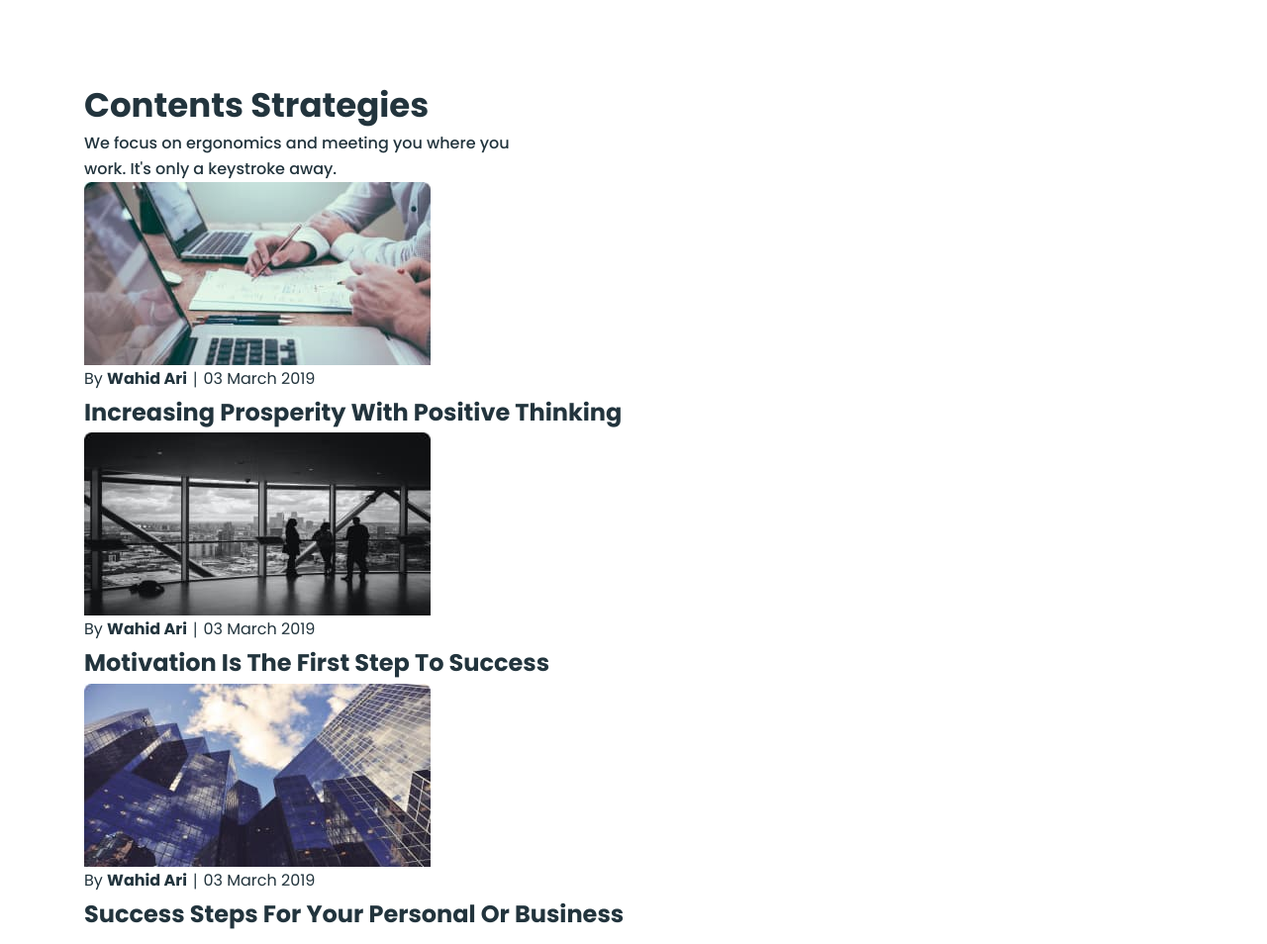
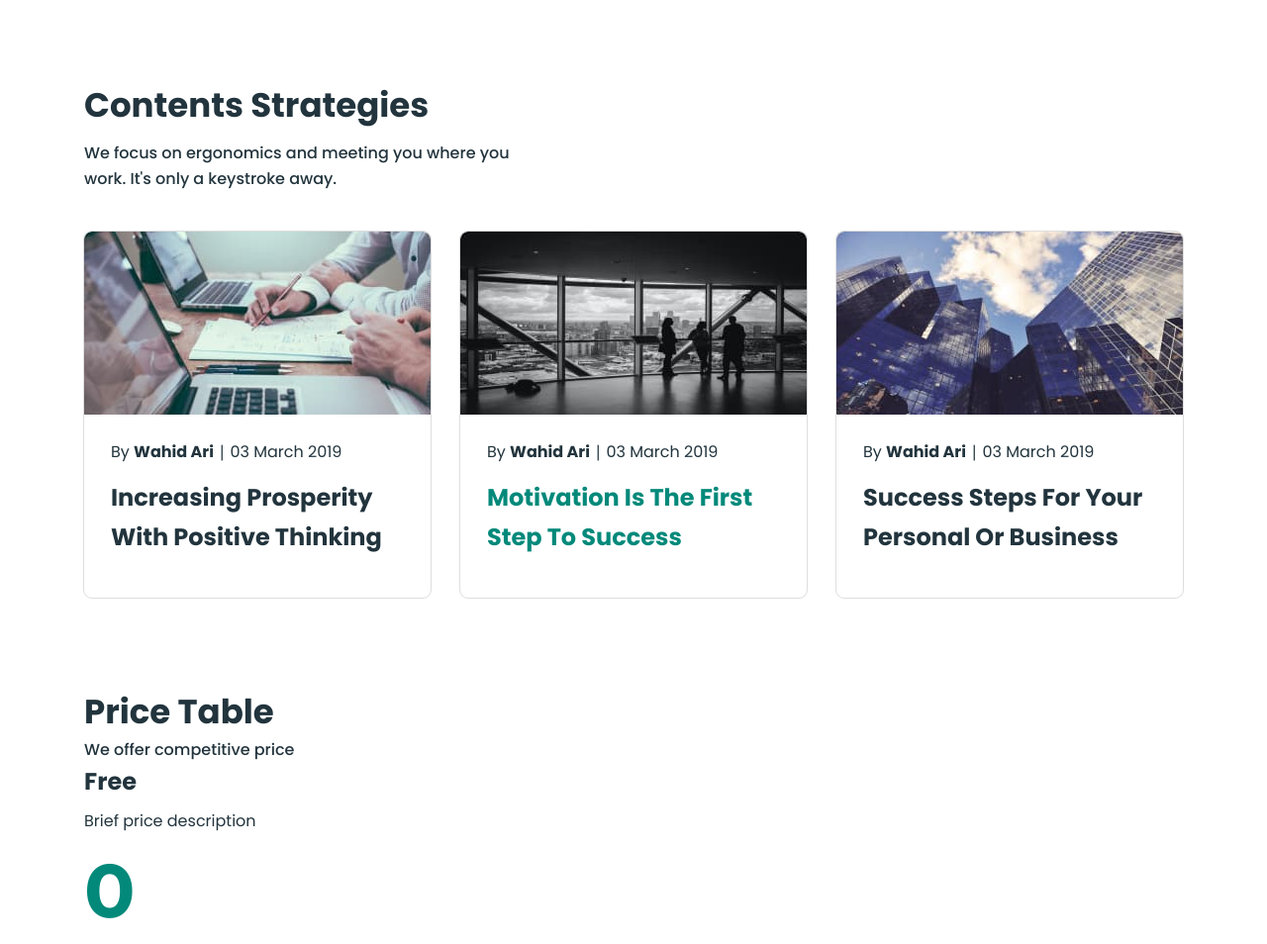
Before and after one commit to romfantast/product-practice, a plain HTML site: page index.html in a window 1280 px wide. Shown: the part 1980-2934 px from the top of the page at 99% size. Drawn offline with nearby package versions, Linux system fonts and the light colour scheme.

Commit message:
finish practice v3

```diff
--- a/css/style.css
+++ b/css/style.css
@@ -1,7 +1,7 @@
 :root {
   --primary-text-color: #22343d;
   --secondary-text-color: #ffffff;
-  --accent-text-color: #02897a;
+  --accent-color: #02897a;
   --font-accent: 'Montserrat', sans-serif;
 }
 
@@ -128,11 +128,33 @@ button {
 
 /* strategies */
 
+.strategies-title {
+  margin-bottom: 10px;
+}
+
 .strategies-description {
   width: 470px;
   font-weight: 500;
   font-size: 16px;
   line-height: 26px;
+
+  margin-bottom: 40px;
+}
+
+.strategies-list {
+  display: flex;
+  flex-wrap: wrap;
+  column-gap: 30px;
+}
+
+.strategies-item {
+  flex-basis: calc((100% - 2 * 30px) / 3);
+  outline: 1px solid #dedede;
+  border-radius: 8px;
+}
+
+.strategies-item-text {
+  margin-bottom: 12px;
 }
 
 .strategies-item-bold-text {
@@ -144,6 +166,14 @@ button {
   font-weight: 700;
   font-size: 24px;
   line-height: 1.67;
+}
+
+.strategies-wrapper {
+  padding: 24px 27px 40px 27px;
+}
+
+.title-green-accent {
+  color: var(--accent-color);
 }
 
 /* price */
@@ -166,7 +196,7 @@ button {
   font-size: 76px;
   line-height: 1.32;
   letter-spacing: 0.02em;
-  color: var(--accent-text-color);
+  color: var(--accent-color);
 }
 
 .currency {
@@ -175,7 +205,7 @@ button {
   font-size: 24px;
   line-height: 1.25;
   letter-spacing: 0.01em;
-  color: var(--accent-text-color);
+  color: var(--accent-color);
 }
 
 .period {
@@ -202,5 +232,5 @@ button {
   width: 139px;
   height: 44px;
   color: var(--secondary-text-color);
-  background-color: #02897a;
+  background-color: var(--accent-color);
 }
--- a/index.html
+++ b/index.html
@@ -220,7 +220,7 @@
 							<p class="strategies-item-text">
 								By <span class="strategies-item-bold-text">Wahid Ari</span> &#8739; 03 March 2019
 							</p>
-							<h3 class="strategies-item-title">Motivation Is The First Step To Success</h3>
+							<h3 class="strategies-item-title title-green-accent">Motivation Is The First Step To Success</h3>
 						</div>
 					</li>
 					<li class="strategies-item">
```
